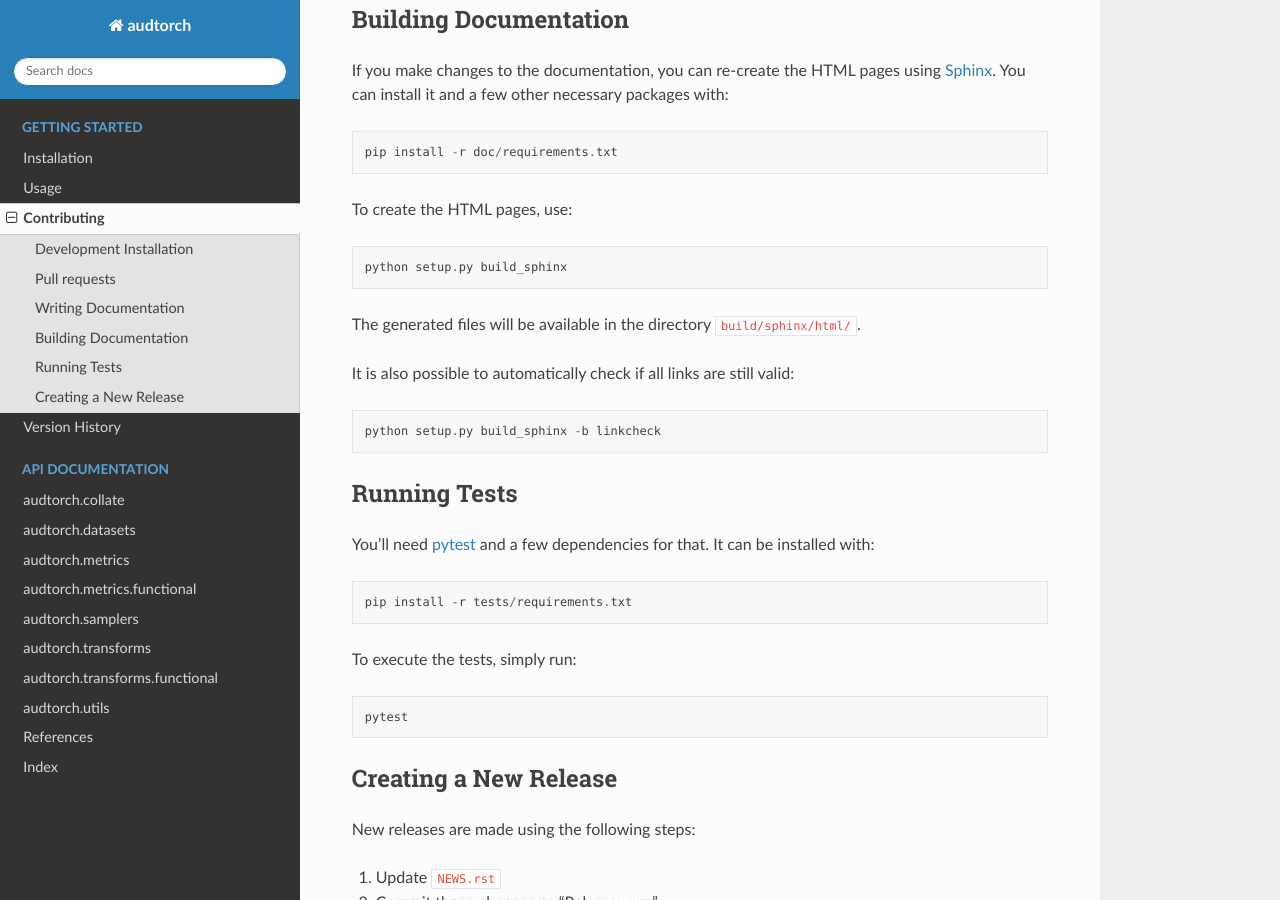
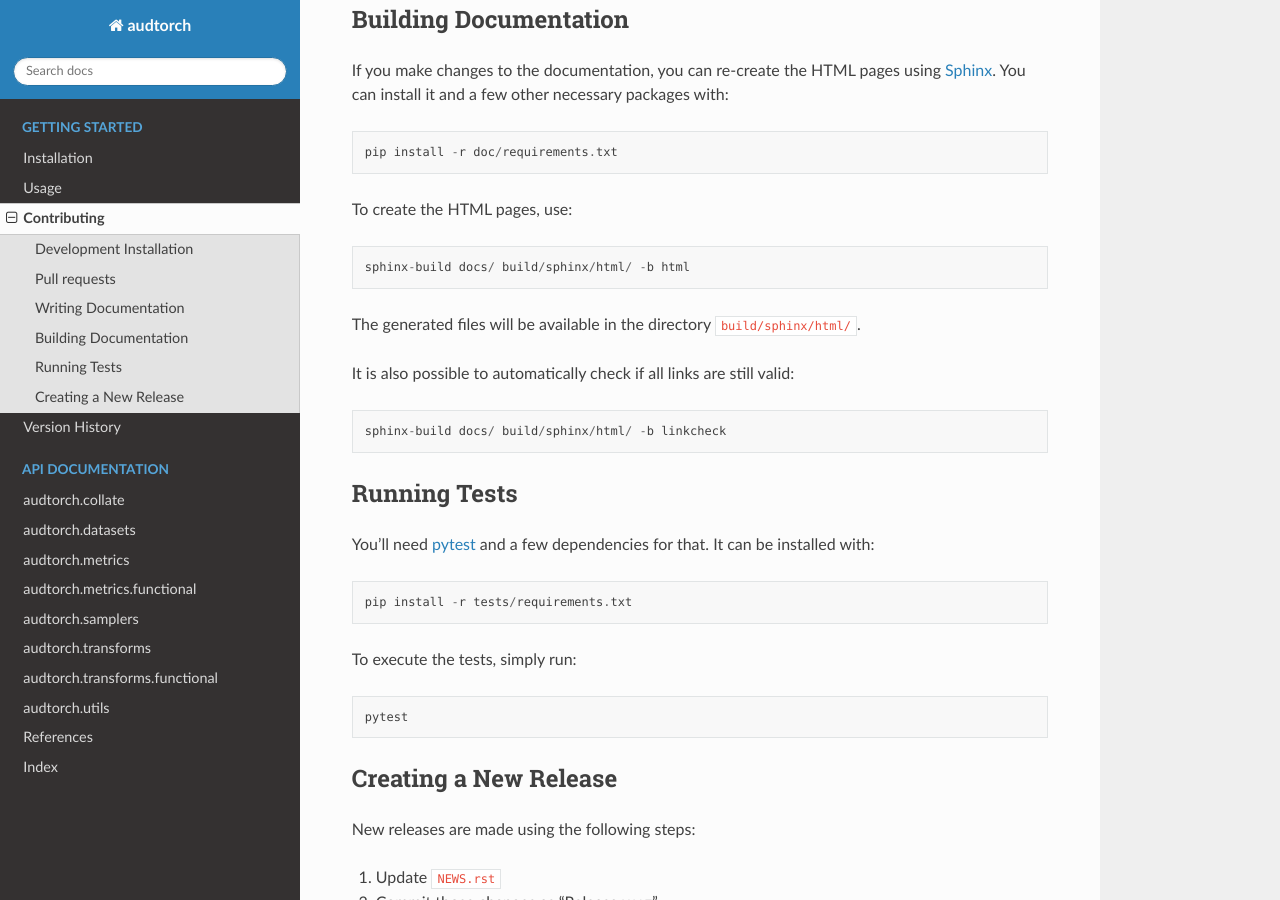
Before and after one commit to audeering/audtorch, a Sphinx documentation site: the page built from docs/develop.rst, in a window 1280 px wide and 900 px high, scrolled down 1701 px. Built offline with Sphinx 7.4.7 and the Read the Docs theme 2.0.0, drawn with Linux system fonts in a browser that asks for light colours; formulas are drawn with MathJax 3.

Commit message:
DOC: fix build on RTD without installing package

```diff
--- a/CONTRIBUTING.rst
+++ b/CONTRIBUTING.rst
@@ -106,13 +106,13 @@
 
 To create the HTML pages, use::
 
-    python setup.py build_sphinx
+    sphinx-build docs/ build/sphinx/html/ -b html
 
 The generated files will be available in the directory ``build/sphinx/html/``.
 
 It is also possible to automatically check if all links are still valid::
 
-    python setup.py build_sphinx -b linkcheck
+    sphinx-build docs/ build/sphinx/html/ -b linkcheck
 
 .. _Sphinx: http://sphinx-doc.org/
 
--- a/docs/conf.py
+++ b/docs/conf.py
@@ -1,4 +1,26 @@
+import os
+import sys
 from subprocess import check_output
+
+
+# Import ------------------------------------------------------------------
+
+# Relative source code path. Avoids `import audtorch`, which need package to be
+# installed first.
+sys.path.insert(0, os.path.abspath('..'))
+
+# Ignore package dependencies during building the docs
+autodoc_mock_imports = [
+    'audiofile',
+    'librosa',
+    'numpy',
+    'pandas',
+    'resampy',
+    'torch',
+    'scipy',
+    'tqdm',
+    'tabulate',
+]
 
 
 # Project -----------------------------------------------------------------
@@ -44,19 +66,6 @@
     'torch': ('https://pytorch.org/docs/stable/', None),
 }
 
-# Ignore package dependencies during building the docs
-autodoc_mock_imports = [
-    'audiofile',
-    'librosa',
-    'numpy',
-    'pandas',
-    'resampy',
-    'torch',
-    'scipy',
-    'tqdm',
-    'tabulate',
-]
-
 # HTML --------------------------------------------------------------------
 
 html_theme = 'sphinx_rtd_theme'
```
